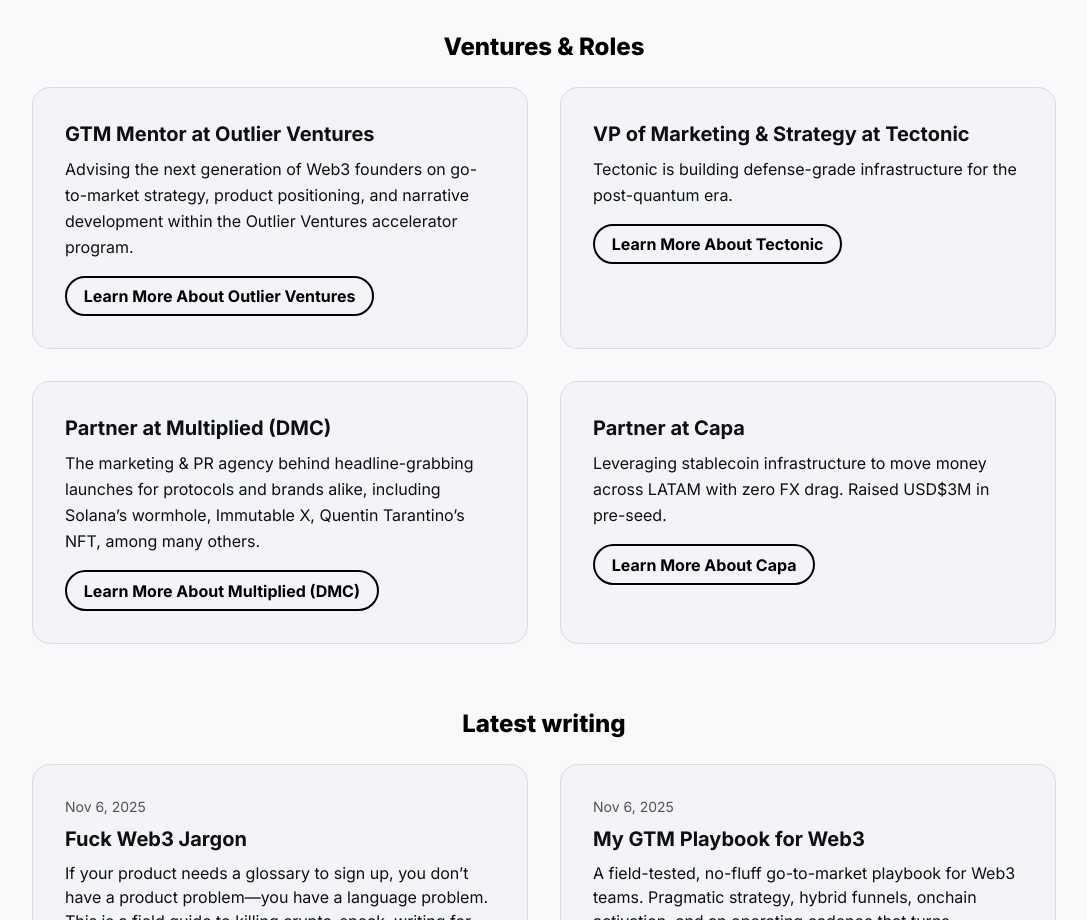
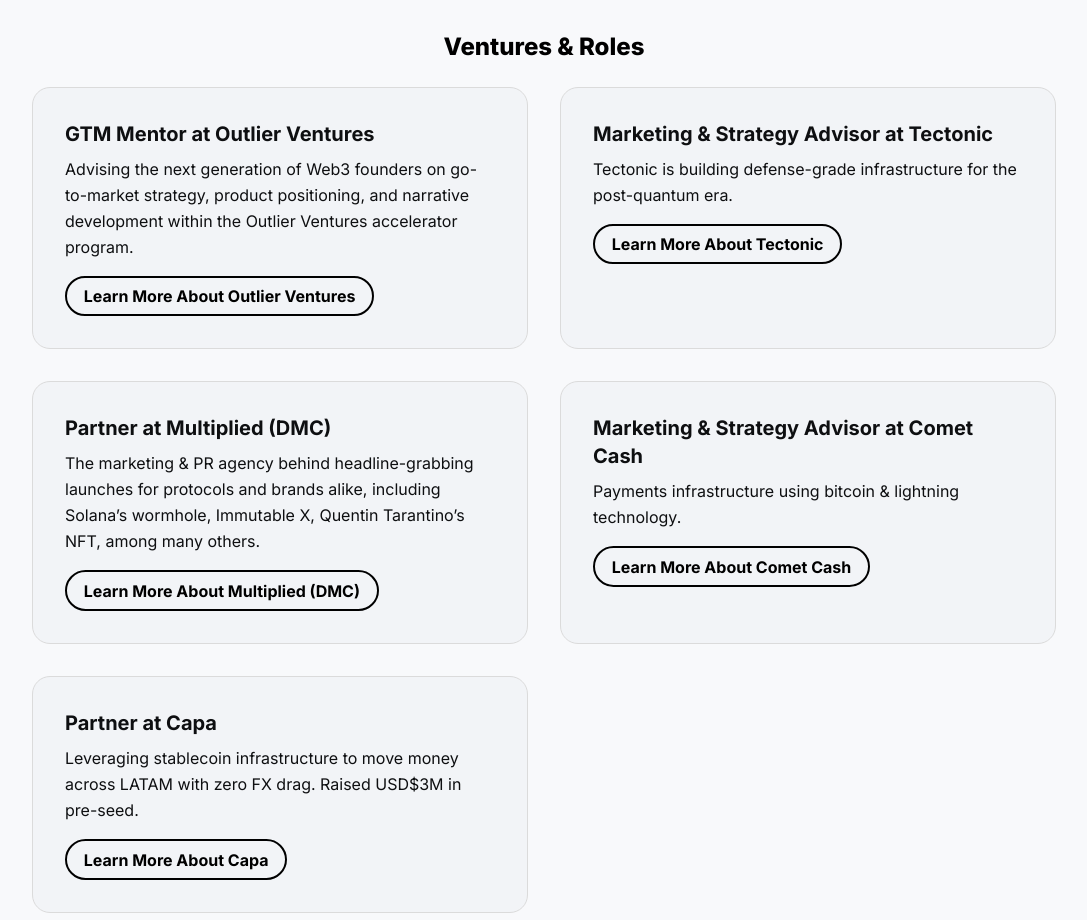
Before and after one commit to danielforeroj/danielforeroj, a React (Vite) app: page / in a window 1280 px wide. Shown: the part 940-1860 px from the top of the page, without its empty margins (96-1183 px from the left). Built offline with nearby package versions, Linux system fonts and the light colour scheme.

Commit message:
Update job titles and add new entries in mock data

```diff
--- a/data/mockData.ts
+++ b/data/mockData.ts
@@ -45,7 +45,7 @@ export const initialHomeContent: HomeContent = {
       ctaUrl: "https://outlierventures.io"
     },
     {
-      title: "VP of Marketing & Strategy at Tectonic",
+      title: "Marketing & Strategy Advisor at Tectonic",
       body: "Tectonic is building defense-grade infrastructure for the post-quantum era.",
       ctaLabel: "Learn More About Tectonic",
       ctaUrl: "https://tectonic.xyz"
@@ -56,13 +56,19 @@ export const initialHomeContent: HomeContent = {
       ctaLabel: "Learn More About Multiplied (DMC)",
       ctaUrl: "https://multipliedhq.com"
     },
-
+    {
+      title: "Marketing & Strategy Advisor at Comet Cash",
+      body: "Payments infrastructure using bitcoin & lightning technology.",
+      ctaLabel: "Learn More About Comet Cash",
+      ctaUrl: "https://www.cometcash.com/"
+    },
     {
       title: "Partner at Capa",
       body: "Leveraging stablecoin infrastructure to move money across LATAM with zero FX drag. Raised USD$3M in pre-seed.",
       ctaLabel: "Learn More About Capa",
       ctaUrl: "https://capa.fi"
     }
+
   ]
 };
 
```
